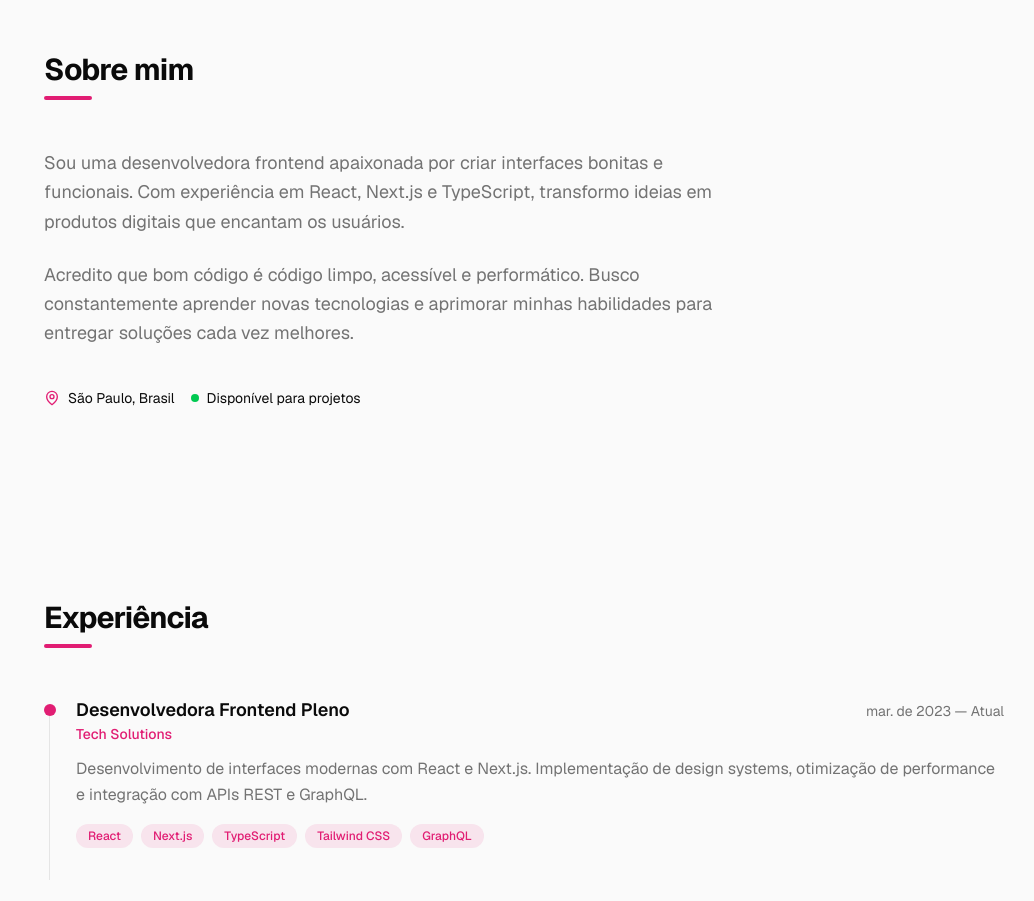
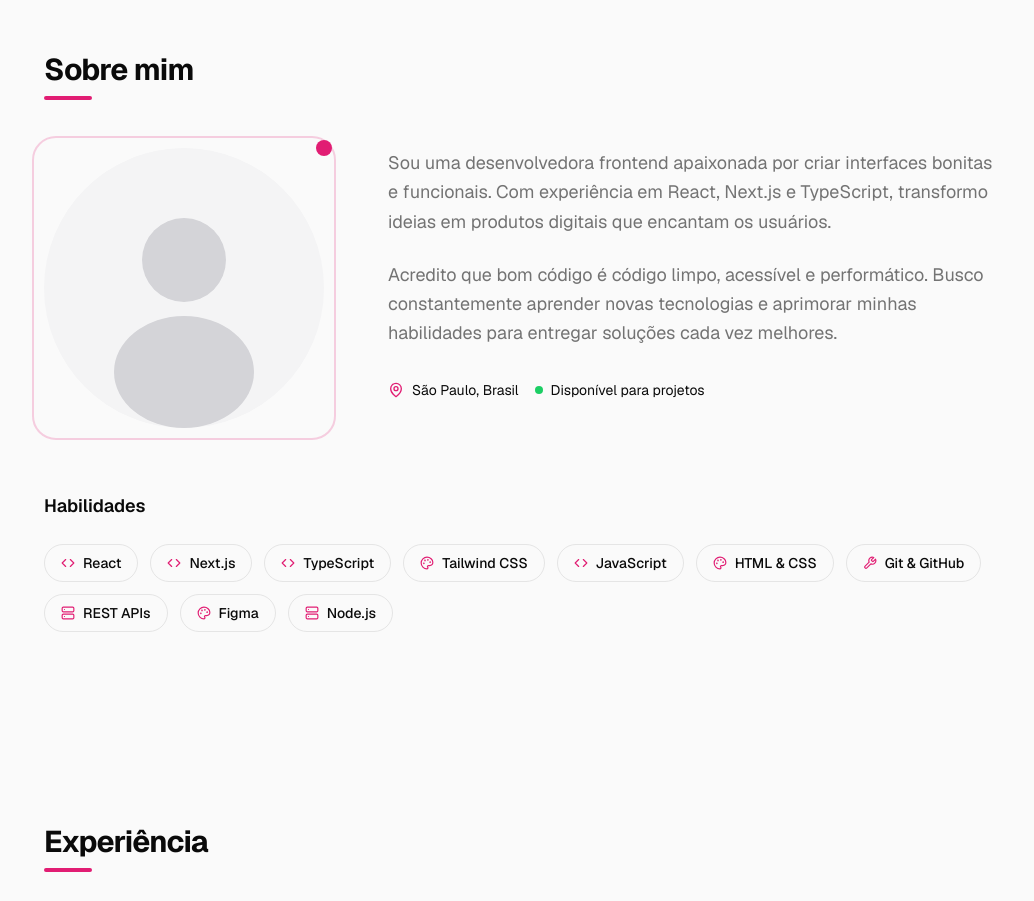
Before and after one commit to Xs1d7/portfolio, a Next.js app: page / in a window 1280 px wide. Shown: the part 840-1741 px from the top of the page, without its empty margins (116-1150 px from the left). Built offline with nearby package versions, Linux system fonts and the light colour scheme.

Commit message:
feat: add skills section with icons and update translations for skills title

```diff
--- a/src/data/resume.ts
+++ b/src/data/resume.ts
@@ -128,6 +128,24 @@ export const languages: Language[] = [
   { name: { pt: "Espanhol", en: "Spanish" }, level: "intermediate" },
 ];
 
+export interface Skill {
+  name: string;
+  icon: "code" | "palette" | "server" | "tool";
+}
+
+export const skills: Skill[] = [
+  { name: "React", icon: "code" },
+  { name: "Next.js", icon: "code" },
+  { name: "TypeScript", icon: "code" },
+  { name: "Tailwind CSS", icon: "palette" },
+  { name: "JavaScript", icon: "code" },
+  { name: "HTML & CSS", icon: "palette" },
+  { name: "Git & GitHub", icon: "tool" },
+  { name: "REST APIs", icon: "server" },
+  { name: "Figma", icon: "palette" },
+  { name: "Node.js", icon: "server" },
+];
+
 export const socials: Social[] = [
   {
     name: "GitHub",
--- a/src/sections/about.tsx
+++ b/src/sections/about.tsx
@@ -1,7 +1,40 @@
 "use client";
 
+import Image from "next/image";
 import { useTranslation } from "@/components/language-provider";
 import { SectionHeading } from "@/components/section-heading";
+import { skills } from "@/data/resume";
+
+const SKILL_ICONS: Record<string, React.ReactNode> = {
+  code: (
+    <svg width="14" height="14" viewBox="0 0 24 24" fill="none" stroke="currentColor" strokeWidth="2" strokeLinecap="round" strokeLinejoin="round">
+      <polyline points="16 18 22 12 16 6" />
+      <polyline points="8 6 2 12 8 18" />
+    </svg>
+  ),
+  palette: (
+    <svg width="14" height="14" viewBox="0 0 24 24" fill="none" stroke="currentColor" strokeWidth="2" strokeLinecap="round" strokeLinejoin="round">
+      <circle cx="13.5" cy="6.5" r=".5" fill="currentColor" />
+      <circle cx="17.5" cy="10.5" r=".5" fill="currentColor" />
+      <circle cx="8.5" cy="7.5" r=".5" fill="currentColor" />
+      <circle cx="6.5" cy="12.5" r=".5" fill="currentColor" />
+      <path d="M12 2C6.5 2 2 6.5 2 12s4.5 10 10 10c.926 0 1.648-.746 1.648-1.688 0-.437-.18-.835-.437-1.125-.29-.289-.438-.652-.438-1.125a1.64 1.64 0 0 1 1.668-1.668h1.996c3.051 0 5.555-2.503 5.555-5.554C21.965 6.012 17.461 2 12 2z" />
+    </svg>
+  ),
+  server: (
+    <svg width="14" height="14" viewBox="0 0 24 24" fill="none" stroke="currentColor" strokeWidth="2" strokeLinecap="round" strokeLinejoin="round">
+      <rect width="20" height="8" x="2" y="2" rx="2" ry="2" />
+      <rect width="20" height="8" x="2" y="14" rx="2" ry="2" />
+      <line x1="6" x2="6.01" y1="6" y2="6" />
+      <line x1="6" x2="6.01" y1="18" y2="18" />
+    </svg>
+  ),
+  tool: (
+    <svg width="14" height="14" viewBox="0 0 24 24" fill="none" stroke="currentColor" strokeWidth="2" strokeLinecap="round" strokeLinejoin="round">
+      <path d="M14.7 6.3a1 1 0 0 0 0 1.4l1.6 1.6a1 1 0 0 0 1.4 0l3.77-3.77a6 6 0 0 1-7.94 7.94l-6.91 6.91a2.12 2.12 0 0 1-3-3l6.91-6.91a6 6 0 0 1 7.94-7.94l-3.76 3.76z" />
+    </svg>
+  ),
+};
 
 export function About() {
   const { t } = useTranslation();
@@ -10,7 +43,29 @@ export function About() {
     <section id="about" className="scroll-mt-20 py-24">
       <SectionHeading>{t.about.title}</SectionHeading>
 
-      <div className="max-w-2xl space-y-6">
+      {/* Photo + Text — side by side desktop, stacked mobile */}
+      <div className="flex flex-col items-center gap-12 lg:flex-row lg:items-start lg:gap-16">
+        {/* Photo */}
+        <div className="shrink-0">
+          <div className="relative">
+            {/* Decorative ring */}
+            <div className="absolute -inset-3 rounded-3xl border-2 border-accent/20" />
+            {/* Decorative dot */}
+            <div className="absolute -right-2 -top-2 h-4 w-4 rounded-full bg-accent" />
+
+            <Image
+              src="/profile-placeholder.svg"
+              alt={t.about.photoAlt}
+              width={280}
+              height={280}
+              className="relative rounded-2xl object-cover"
+              priority
+            />
+          </div>
+        </div>
+
+        {/* Text content */}
+        <div className="flex-1 space-y-6">
           <p className="text-base leading-relaxed text-muted sm:text-lg">
             {t.about.p1}
           </p>
@@ -18,7 +73,8 @@ export function About() {
             {t.about.p2}
           </p>
 
-        <div className="flex flex-wrap gap-4 pt-4">
+          {/* Location + availability */}
+          <div className="flex flex-wrap gap-4 pt-2">
             <span className="inline-flex items-center gap-2 text-sm text-foreground">
               <svg width="16" height="16" viewBox="0 0 24 24" fill="none" stroke="currentColor" strokeWidth="2" strokeLinecap="round" strokeLinejoin="round" className="text-accent">
                 <path d="M20 10c0 6-8 12-8 12s-8-6-8-12a8 8 0 0 1 16 0Z" />
@@ -28,9 +84,29 @@ export function About() {
             </span>
 
             <span className="inline-flex items-center gap-2 text-sm text-foreground">
-            <span className="h-2 w-2 rounded-full bg-green-500" />
+              <span className="h-2 w-2 animate-pulse rounded-full bg-green-500" />
               {t.about.available}
             </span>
+          </div>
+        </div>
+      </div>
+
+      {/* Skills */}
+      <div className="mt-16">
+        <h3 className="mb-6 text-lg font-semibold text-foreground">
+          {t.about.skillsTitle}
+        </h3>
+
+        <div className="flex flex-wrap gap-3">
+          {skills.map((skill) => (
+            <span
+              key={skill.name}
+              className="inline-flex items-center gap-2 rounded-full border border-border px-4 py-2 text-sm font-medium text-foreground transition-colors duration-200 hover:border-accent/40 hover:text-accent"
+            >
+              <span className="text-accent">{SKILL_ICONS[skill.icon]}</span>
+              {skill.name}
+            </span>
+          ))}
         </div>
       </div>
     </section>
--- a/src/translations/en.json
+++ b/src/translations/en.json
@@ -23,7 +23,9 @@
     "p1": "I'm a frontend developer passionate about creating beautiful and functional interfaces. With experience in React, Next.js, and TypeScript, I turn ideas into digital products that delight users.",
     "p2": "I believe good code is clean, accessible, and performant code. I'm constantly learning new technologies and improving my skills to deliver better solutions.",
     "location": "São Paulo, Brazil",
-    "available": "Available for projects"
+    "available": "Available for projects",
+    "skillsTitle": "Skills",
+    "photoAlt": "Photo of Andressa"
   },
   "experience": {
     "title": "Experience",
--- a/src/translations/pt.json
+++ b/src/translations/pt.json
@@ -23,7 +23,9 @@
     "p1": "Sou uma desenvolvedora frontend apaixonada por criar interfaces bonitas e funcionais. Com experiência em React, Next.js e TypeScript, transformo ideias em produtos digitais que encantam os usuários.",
     "p2": "Acredito que bom código é código limpo, acessível e performático. Busco constantemente aprender novas tecnologias e aprimorar minhas habilidades para entregar soluções cada vez melhores.",
     "location": "São Paulo, Brasil",
-    "available": "Disponível para projetos"
+    "available": "Disponível para projetos",
+    "skillsTitle": "Habilidades",
+    "photoAlt": "Foto de Andressa"
   },
   "experience": {
     "title": "Experiência",
```
Also changed, not shown: public/profile-placeholder.svg (added). Lines whose indentation alone changed are shown as unchanged.
